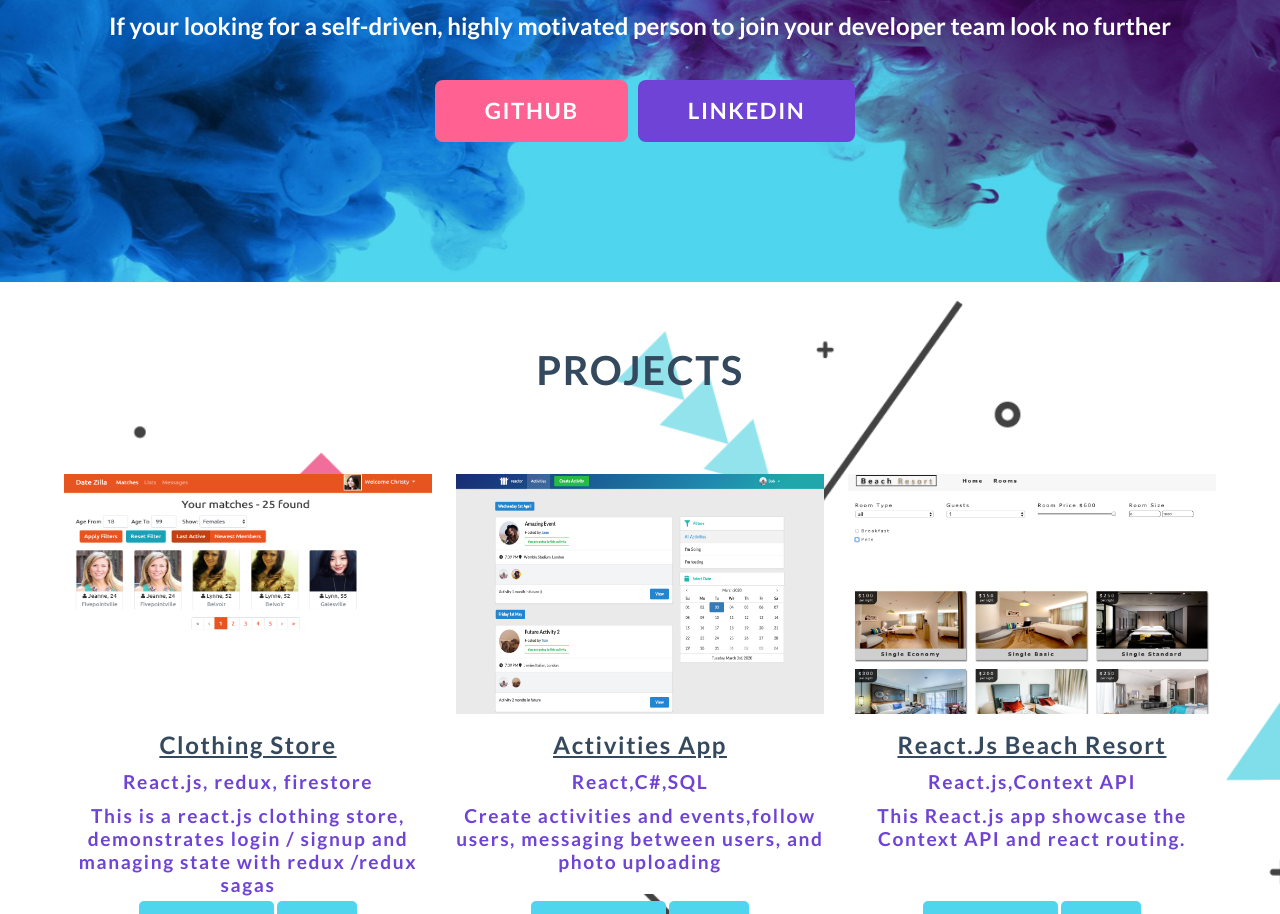
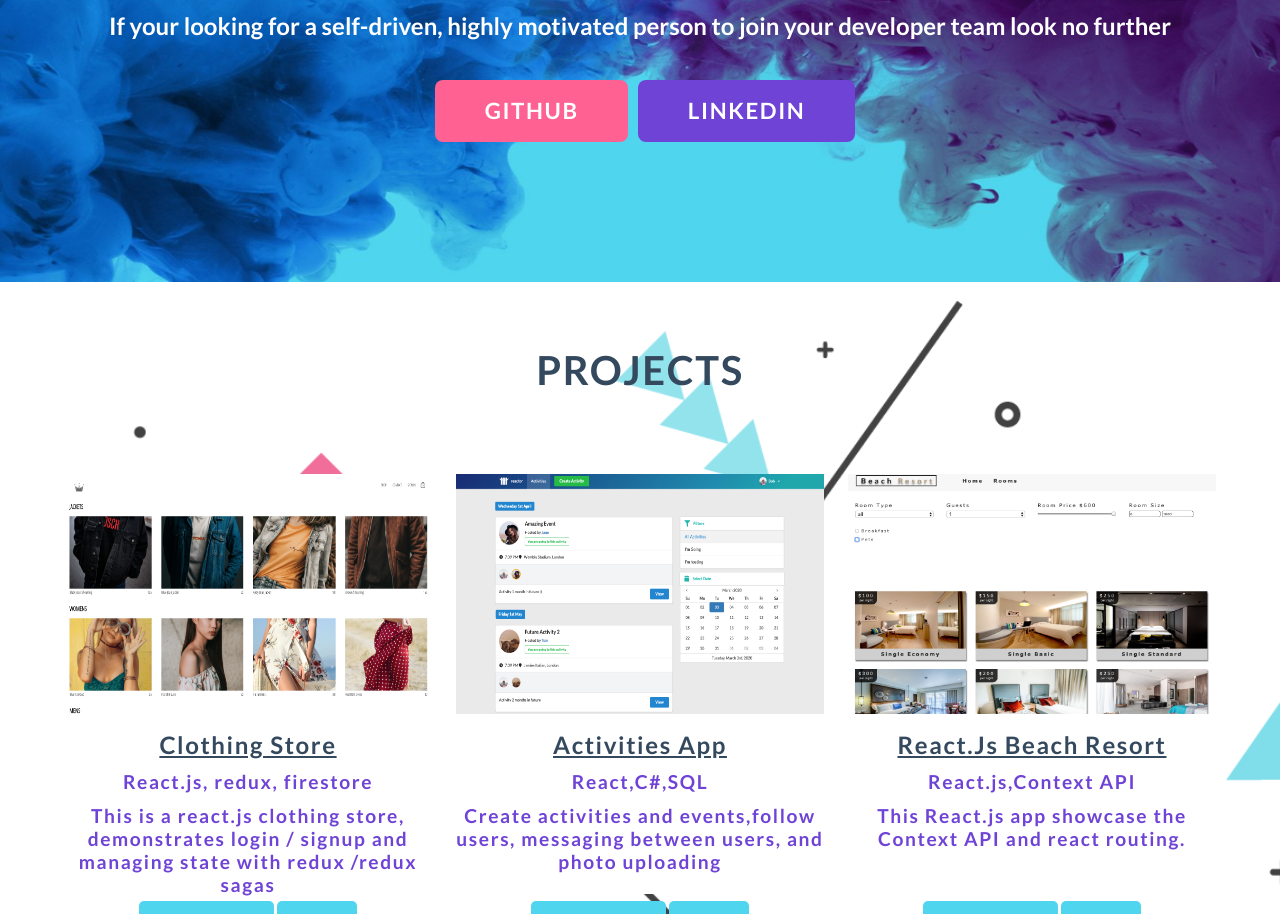
Before and after one commit to cmburch/charlesburch, a website: page index.html in a window 1280 px wide. Shown: the part 284-1198 px from the top of the page. Drawn offline with Linux system fonts and the light colour scheme.

Commit message:
update image and app details

```diff
--- a/index.html
+++ b/index.html
@@ -95,7 +95,7 @@
 
             <article class="product">
                 <div class="img-container">
-                    <img src="./images/datesite.png" alt="product" class="product-img" />
+                    <img src="./images/clothing_store_demo.png" alt="product" class="product-img" />
                 </div>
                 <div class='test'>
                     <h3>Clothing Store</h3>
```
Also changed, not shown: images/clothing_store_demo.png (added).
